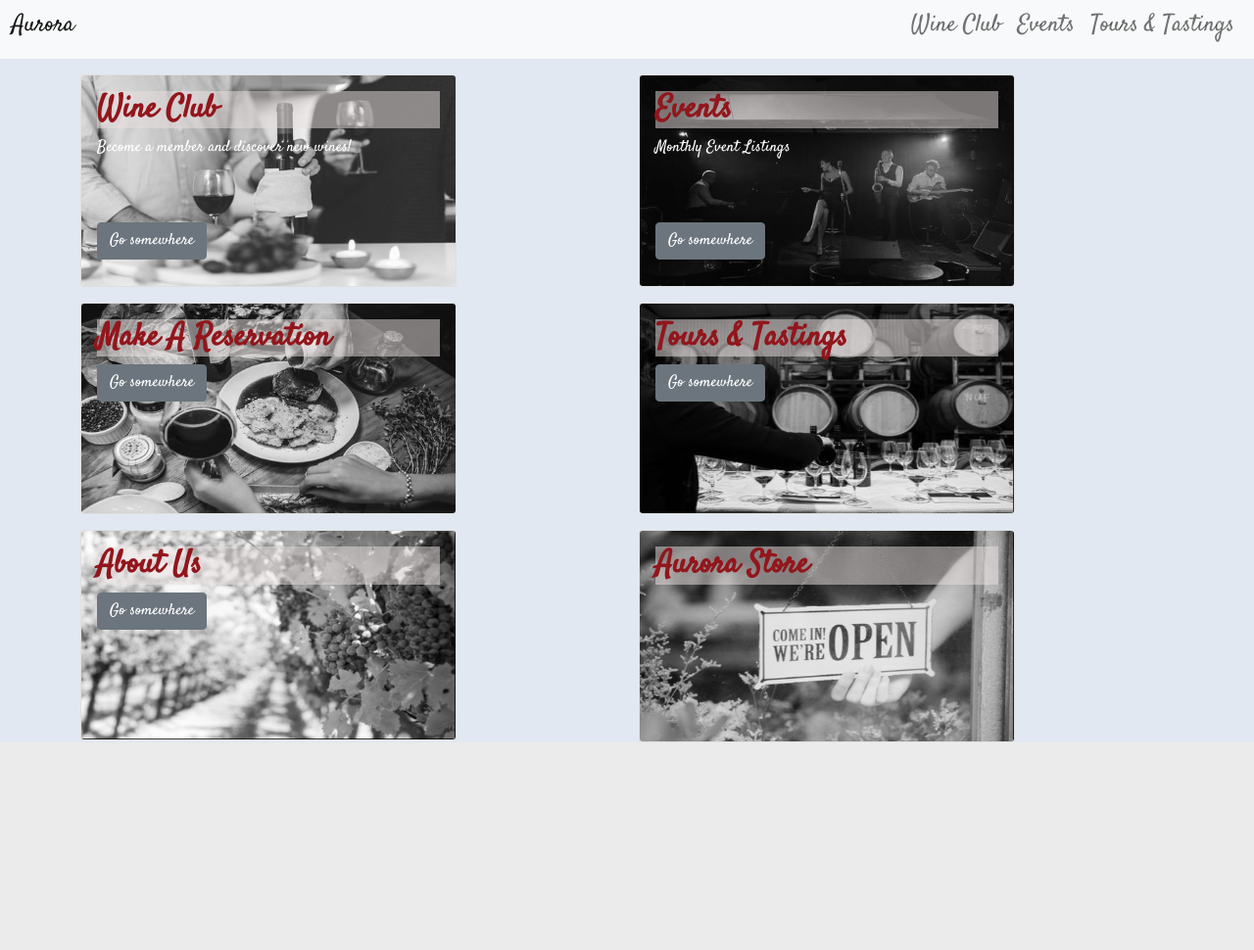
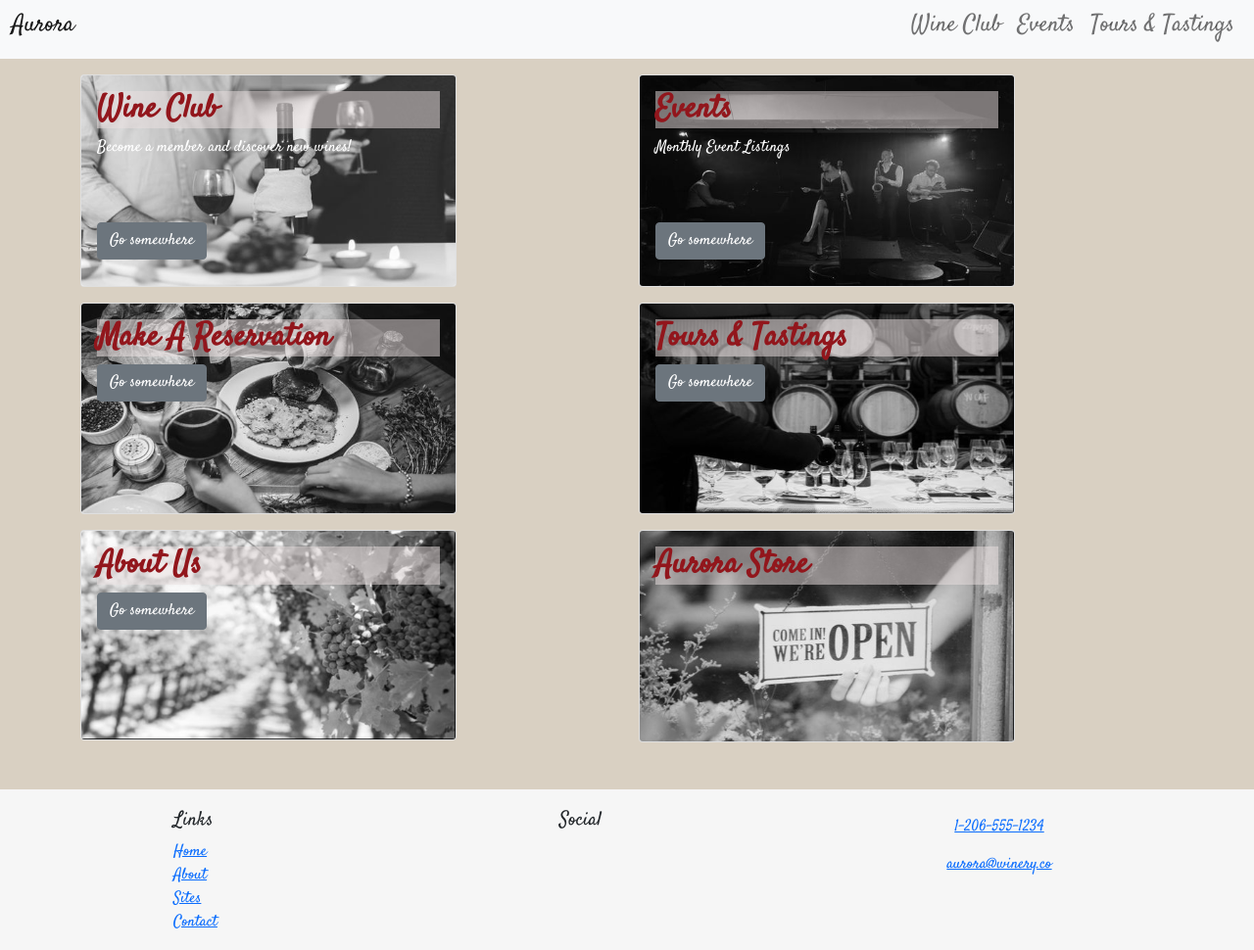
Before and after one commit to LisaHarrison08/Aurora, a PHP site: page / in a window 1280 px wide. Shown: the part 400-1370 px from the top of the page at 98% size. Before the commit the page ends 1157 px from the top, so only its background shows below. Run offline with PHP 8.4, Linux system fonts and the light colour scheme; some libraries are stand-ins or nearby versions.

Commit message:
footer added to be styled background page color to be reviewed

```diff
--- a/club.html
+++ b/club.html
@@ -31,8 +31,8 @@
         </div>
 
         <div class="col overlay mt-5 p-4">
-          <h1 style="color:#413243">Aurora</h1>
-          <h2 style="color:#413243">Distinctly different</h2>
+          <h1>Aurora</h1>
+          <h2>Distinctly different</h2>
         </div>
 
         <div class="col-md-4 col-xl-2 mt-4">
--- a/css/styles.css
+++ b/css/styles.css
@@ -1,6 +1,6 @@
 /* Body */
 body {
-  background-color: #e1e8f1;
+  background-color: #d9d0c2;
   font-family: "Satisfy", cursive; }
 
 /* Navigation */
@@ -10,7 +10,8 @@ body {
 
 .navbar {
   margin-top: 0;
-  padding-top: 0; }
+  padding-top: 0;
+  background-color: #f6f6f6; }
 
 .navbar-collapse {
   display: flex;
@@ -32,8 +33,8 @@ header {
 
 #wine {
   display: block;
-  width: 30%;
-  height: 270px;
+  width: 70%;
+  height: 400px;
   object-fit: cover; }
 
 .container {
@@ -66,7 +67,10 @@ h2 {
 address {
   font-family: "Satisfy", cursive; }
 
-/* Sites Page */
 /* Section: Footer */
+.site-footer {
+  padding-top: 20px;
+  background-color: #f6f6f6; }
+
 /* Images */
 /* Media Queries */
--- a/css/styles.scss
+++ b/css/styles.scss
@@ -16,7 +16,8 @@ $header-font: 'Comforter', cursive;
 
 /* Body */
 body {
-	background-color: $color-header;
+	// background-color: #d0c4b4;
+	background-color: #d9d0c2;
 	font-family: $body-font;
 }
 
@@ -29,6 +30,7 @@ body {
 .navbar {
 	margin-top: 0;
 	padding-top: 0;
+	background-color:#f6f6f6
 }
 .navbar-collapse {
 	display: flex;
@@ -55,8 +57,8 @@ header {
 
 #wine {
 	display: block;
-	width: 30%;
-	height: 270px;
+	width: 70%;
+	height: 400px;
 	object-fit: cover;
 }
 
@@ -97,9 +99,13 @@ address {
 	font-family: $body-font;
 }
 
-/* Sites Page */
+/* Section: Footer */
 
-/* Section: Footer */
+
+.site-footer {
+	padding-top: 20px;
+	background-color:#f6f6f6;
+}
 
 /* Images */
 
--- a/index.html
+++ b/index.html
@@ -61,7 +61,7 @@
   </nav>
 
   <!-- Section: Image Links -->
-  <div class="container">
+  <div class="container pb-5">
     <div class="row">
 
       <div class="col pt-3">
@@ -130,8 +130,43 @@
 
 
     </div>
+  </div>
 
-  </div>
+
+  <!-- ------ Section: Footer ------- -->
+
+  <footer class="site-footer">
+    <div class="container">
+      <div class="row" id="footer-content">
+        <div class="col-4 col-sm-2 offset-1">
+          <h5>Links</h5>
+          <!-- The list-unstyled Bootstrap class removes default list styles. Added to remove the bullet points in front of the list items: -->
+          <ul class="list-unstyled">
+            <li><a href="#">Home</a></li>
+            <li><a href="aboutus.html">About</a></li>
+            <li><a href="#">Sites</a></li>
+            <li><a href="contactus.html">Contact</a></li>
+          </ul>
+        </div>
+        <!-- text-center class does not specify a breakpoint size; this means that it is not a responsive class and will apply to all viewport sizes. -->
+        <div class="col-6 col-sm-5 text-center">
+          <h5>Social</h5>
+          <a class="btn btn-social-icon btn-instagram" href="http://instagram.com/"><i class="fal fa-instagram"></i></a>
+          <a class="btn btn-social-icon btn-facebook" href="http://facebook.com/"><i class="fal fa-facebook"></i></a>
+          <a class="btn btn-social-icon btn-twitter" href="http://twitter.com/"><i class="fal fa-twitter"></i></a>
+          <a class="btn btn-social-icon btn-google" href="http://youtube.com/"><i class="fal fa-youtube"></i></a>
+        </div>
+        <div class="col-sm-4 text-center">
+          <a role="button" class="btn btn-link" href="tel:+12065551234"><i class="fal fa-phone"></i>
+            1-206-555-1234</a><br />
+          <a role="button" class="btn btn-link" href="mailto:aurora@winery.co"><i class="fal fa-envelope"></i>
+            aurora@winery.co</a>
+        </div>
+      </div>
+    </div>
+  </footer>
+
+
 
   <!-- build:js js/main.js -->
   <script src="node_modules/jquery/dist/jquery.slim.min.js"></script>
```
